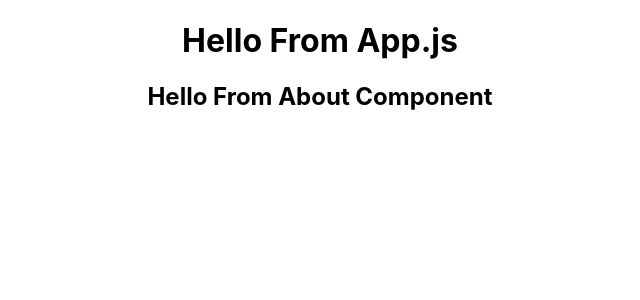
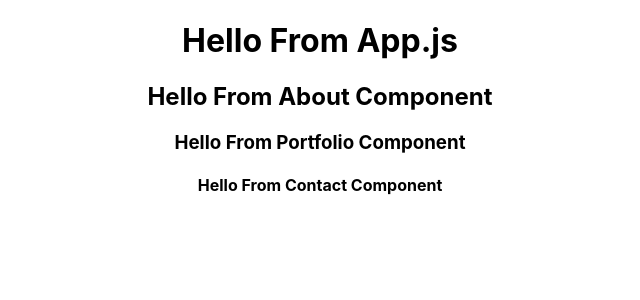
Before and after one commit to vadimsusername/vadim-buryakovsky, a React (Create React App) app: page / in a window 1280 px wide. Shown: the top 300 px of the page, without its empty margins (320-960 px from the left). Built offline with nearby package versions, Linux system fonts and the light colour scheme.

Commit message:
added boiler plate Contact component

```diff
--- a/src/App.js
+++ b/src/App.js
@@ -2,14 +2,16 @@ import React from 'react';
 import logo from './logo.svg';
 import './App.css';
 import About from "./components/About";
-
+import Portfolio from "./components/Portfolio";
+import Contact from "./components/Contact";
 
 function App() {
   return (
     <div className="App">
       <h1>Hello From App.js</h1>
       <About></About>
-
+      <Portfolio></Portfolio>
+      <Contact></Contact>
     </div>
   );
 }
--- /dev/null
+++ b/src/components/Contact/index.js
@@ -0,0 +1,13 @@
+import React from "react";
+import "./style.css";
+
+function Contact() {
+
+    return (
+        <>
+            <h4>Hello From Contact Component</h4>
+        </>
+    );
+}
+
+export default Contact;
```
Also changed, not shown: src/components/Contact/style.css (added).
